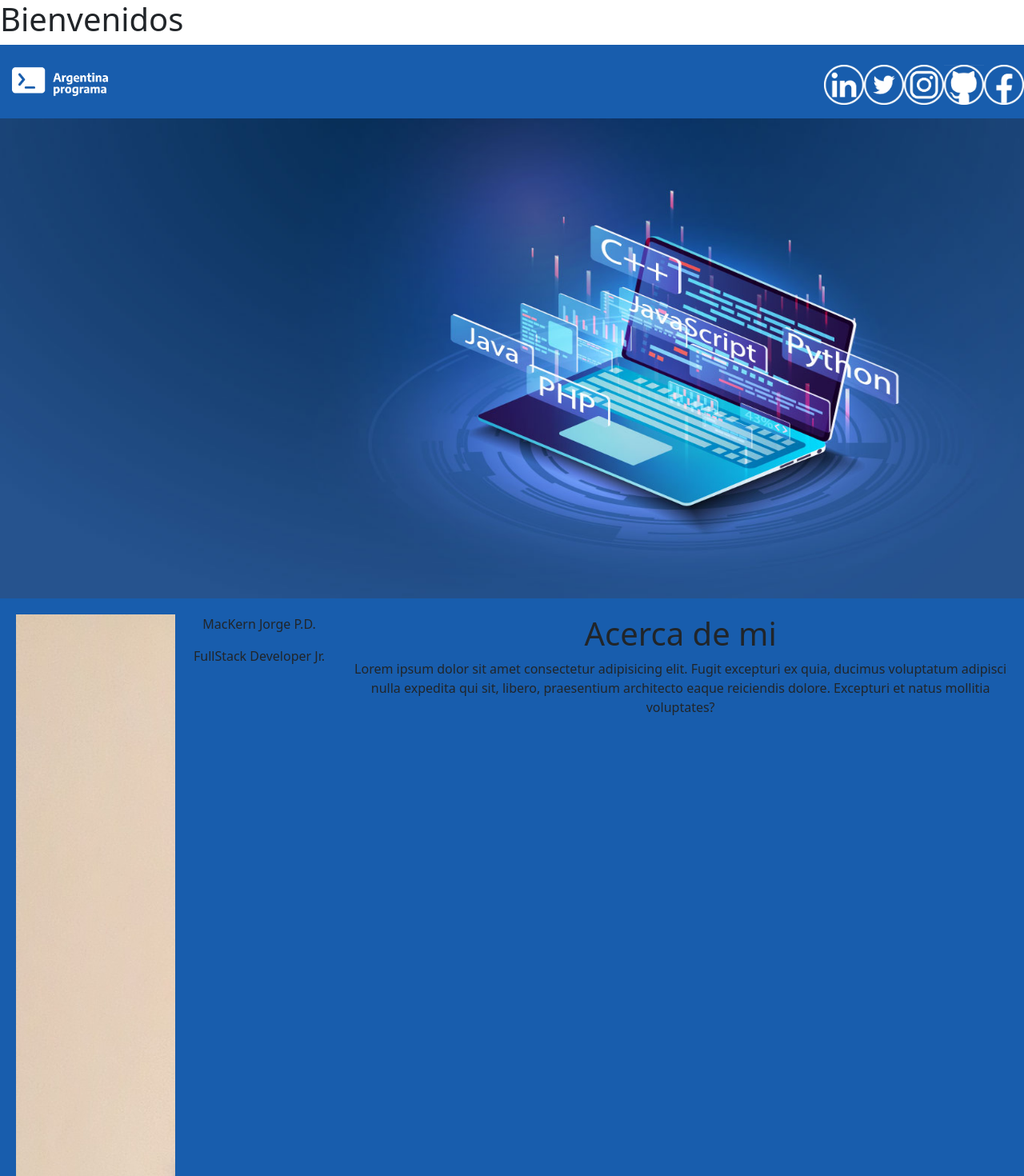
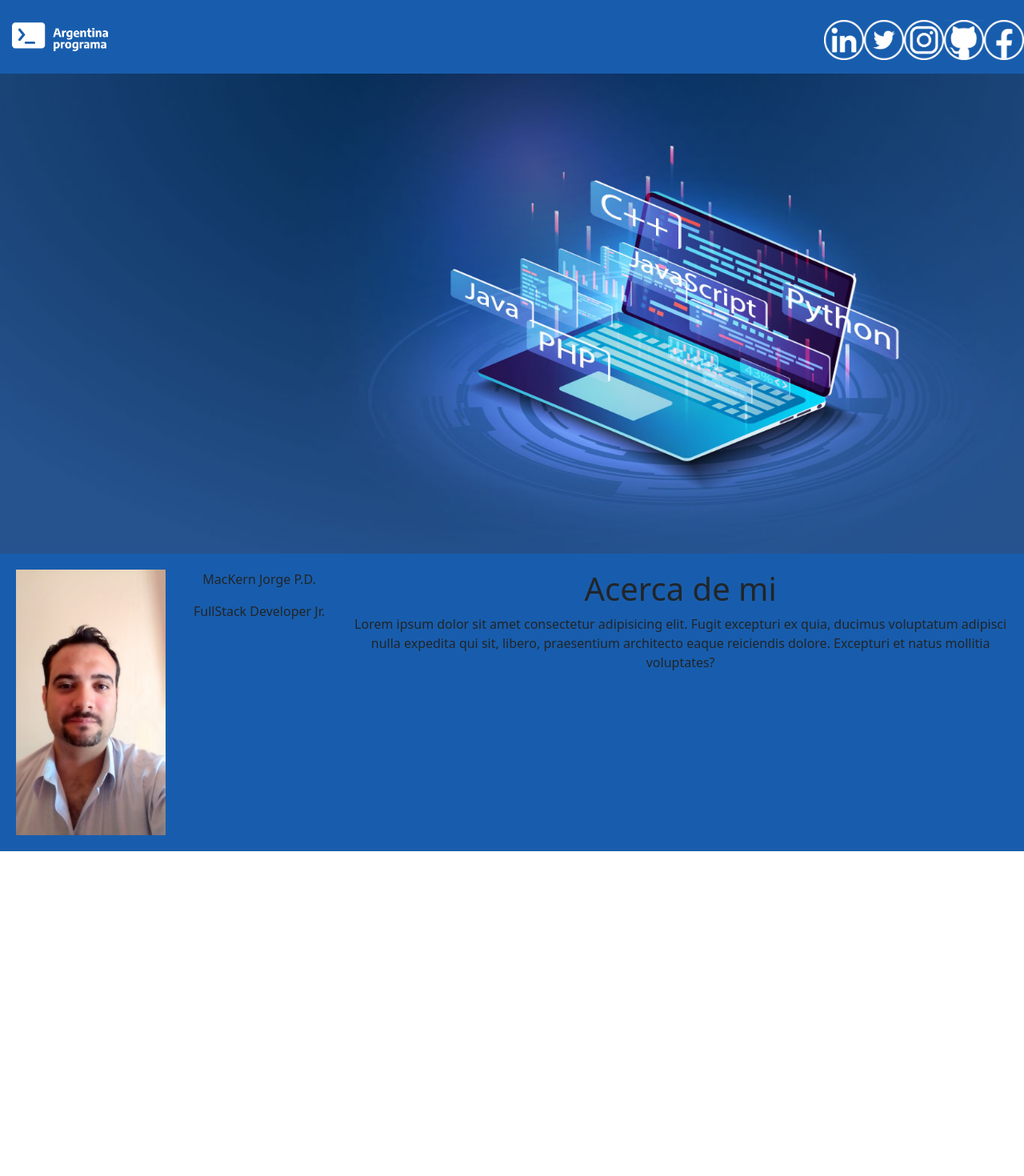
Before and after one commit to jmackern/PFMac, an Angular app in the folder pfmac/: page / in a window 1280 px wide. Shown: the top 1470 px of the page at 80% size. After the commit the page ends 1064 px from the top, so only its background shows below. Built offline with nearby package versions, Linux system fonts and the light colour scheme.

Commit message:
avance style

```diff
--- a/pfmac/src/app/components/acercade/acercade.component.css
+++ b/pfmac/src/app/components/acercade/acercade.component.css
@@ -5,3 +5,16 @@ div{
     background-color:rgb(24, 93, 173);
     text-align: center;
 }
+#nombre{
+   font-weight: bold;
+    margin-top: 40%;
+    margin-left: 10px;
+}
+@media (min-width: 576px){
+    #fotodeperfil {
+        position: absolute;
+        width: 15%;
+        border-radius: 100%;
+        box-shadow: 3px 3px 3px grey;
+    }
+}
--- a/pfmac/src/app/components/acercade/acercade.component.html
+++ b/pfmac/src/app/components/acercade/acercade.component.html
@@ -1,7 +1,7 @@
 <div class="row">
     <div class= "col-xs-12 col-sm-2 col-md-2 col-lg-2">
     <img alt="null" src="../../../assets/perfilfoto.jpg"
-    class = "img fluid">
+    class = "img-fluid">
     </div>
     <div class= "col-xs-12 col-sm-2 col-md-2 col-lg-2">
         <p>MacKern Jorge P.D.</p>
--- a/pfmac/src/index.html
+++ b/pfmac/src/index.html
@@ -8,7 +8,6 @@
   <link rel="icon" type="image/x-icon" href="favicon.ico">
 </head>
 <body>
-  <h1>Bienvenidos</h1>
   <app-root></app-root>
 </body>
 </html>
```
